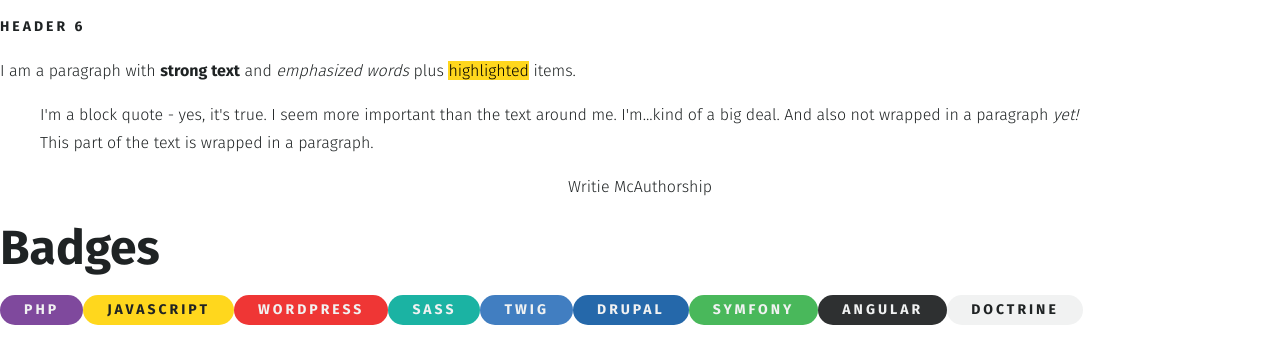
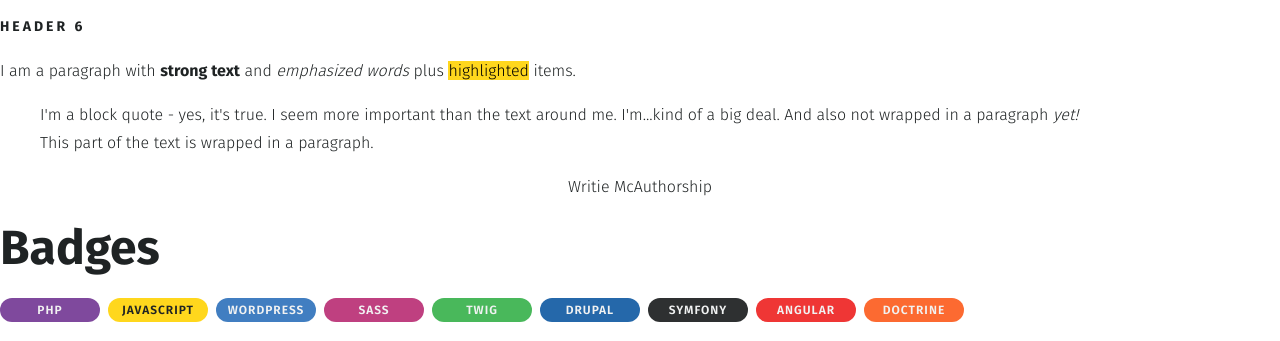
Before and after one commit to rscotton/portfolio, a Gatsby site: page /style-guide in a window 1280 px wide. Shown: the part 537-878 px from the top of the page. Built offline with nearby package versions, Linux system fonts and the light colour scheme; Gatsby itself is replaced by a stand-in of ours.

Commit message:
Polish badge, add StackBadgeCollection

```diff
--- /dev/null
+++ b/src/components/StackBadge/components/StackBadgeCollection/index.js
@@ -0,0 +1,13 @@
+import React from 'react';
+import StackBadge from 'src/components/StackBadge';
+import componentStyles from './styles.module.scss';
+
+export default ({ stackItems }) => (
+  <ul className={componentStyles.collection}>
+    {stackItems.map(stackItem => (
+      <li key={stackItem} className={componentStyles['collection-item']}>
+        <StackBadge stackItem={stackItem} />
+      </li>
+    ))}
+  </ul>
+);
--- /dev/null
+++ b/src/components/StackBadge/components/StackBadgeCollection/styles.module.scss
@@ -0,0 +1,17 @@
+@import 'src/styleUtils/helpers/mixins.scss';
+
+$collection-item-bottom-margin: rem(6);
+
+.collection {
+  @include list-reset;
+  margin-bottom: -$collection-item-bottom-margin;
+
+  &-item {
+    @include clean-spacing(
+      $prop: margin,
+      $right: rem(8),
+      $bottom: $collection-item-bottom-margin
+    );
+    display: inline-block;
+  }
+}
--- a/src/components/StackBadge/index.js
+++ b/src/components/StackBadge/index.js
@@ -6,9 +6,8 @@
 export default ({ stackItem }) => (
   <div
     className={cn(
-      'h6',
-      componentStyles['stack-badge'],
-      componentStyles[`stack-badge-${slugify(stackItem)}`]
+      componentStyles.badge,
+      componentStyles[`badge-${slugify(stackItem)}`]
     )}
   >
     {stackItem}
--- a/src/components/StackBadge/styles.module.scss
+++ b/src/components/StackBadge/styles.module.scss
@@ -1,11 +1,18 @@
 @import 'src/styleUtils/helpers/mixins.scss';
 
-.stack-badge {
-  @include typography($weight: 600, $letter-spacing: rem(1), $line-height: 1);
+.badge {
+  @include typography(
+    $size: rem(12),
+    $weight: 600,
+    $letter-spacing: rem(1),
+    $line-height: 1,
+    $transform: uppercase
+  );
   display: inline-flex;
   align-items: center;
   justify-content: center;
-  padding: rem(8) rem(24);
+  padding: rem(6);
+  width: rem(100);
   border-radius: rem(16);
 
   &-php,
@@ -15,48 +22,19 @@
   &-drupal,
   &-symfony,
   &-angular,
-  &-twig {
+  &-twig,
+  &-doctrine {
     color: palette('galaxy-white');
   }
 
-  &-javascript,
-  &-doctrine {
+  &-javascript {
     color: palette('space-black');
   }
+}
 
-  &-php {
-    background-color: palette('stack/php');
-  }
-
-  &-javascript {
-    background-color: palette('stack/javascript');
-  }
-
-  &-wordpress {
-    background-color: palette('stack/wordpress');
-  }
-
-  &-twig {
-    background-color: palette('stack/twig');
-  }
-
-  &-sass {
-    background-color: palette('stack/sass');
-  }
-
-  &-drupal {
-    background-color: palette('stack/drupal');
-  }
-
-  &-symfony {
-    background-color: palette('stack/symfony');
-  }
-
-  &-angular {
-    background-color: palette('stack/angular');
-  }
-
-  &-doctrine {
-    background-color: palette('stack/doctrine');
-  }
-}
+// Apply corresponding color palette labels to each badge
+@include color-loop(
+  $prop: background-color,
+  $class: 'badge',
+  $colorMap: map-get($colors, 'stack')
+);
--- a/src/pages/style-guide.js
+++ b/src/pages/style-guide.js
@@ -1,7 +1,7 @@
 import { graphql, useStaticQuery } from 'gatsby';
 import GlobalHeader from 'src/components/GlobalHeader';
 import React from 'react';
-import StackBadge from 'src/components/StackBadge';
+import StackBadgeCollection from 'src/components/StackBadge/components/StackBadgeCollection';
 
 export default () => {
   const stackItemsQuery = useStaticQuery(graphql`
@@ -51,9 +51,7 @@
       </blockquote>
       <section>
         <h2>Badges</h2>
-        {flatStackItems.map(stackItem => (
-          <StackBadge key={stackItem} stackItem={stackItem}></StackBadge>
-        ))}
+        <StackBadgeCollection stackItems={flatStackItems} />
       </section>
     </div>
   );
--- a/src/styleUtils/helpers/mixins.scss
+++ b/src/styleUtils/helpers/mixins.scss
@@ -33,14 +33,14 @@
   'galaxy-white': #f1f2f2,
   'stack': (
     'php': #7f499d,
-    'symfony': #49b85b,
-    'twig': #417ec1,
-    'sass': #1bb3a3,
+    'symfony': #2e3031,
+    'sass': #bf4080,
+    'twig': #49b85b,
     'drupal': #2568aa,
-    'wordpress': #ef3635,
-    'angular': #2e3031,
+    'wordpress': #417ec1,
+    'angular': #ef3635,
     'javascript': #ffd71d,
-    'doctrine': #f1f2f2,
+    'doctrine': #fc6a31,
   ),
 );
 
@@ -63,7 +63,6 @@
 );
 
 // D) Static File Paths
-// Next.js static file serving: https://nextjs.org/docs#static-file-serving-eg-images
 $path-fonts: 'static/fonts';
 $path-images: 'static/images';
 
```
